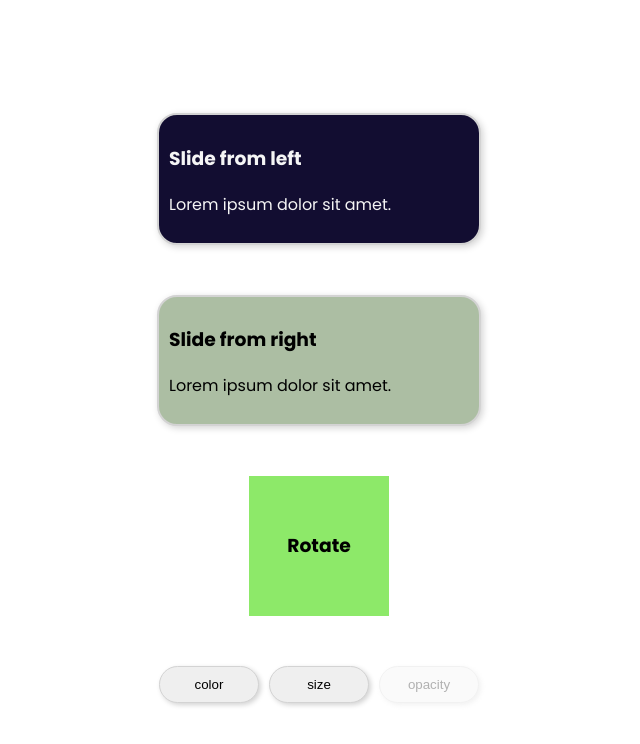
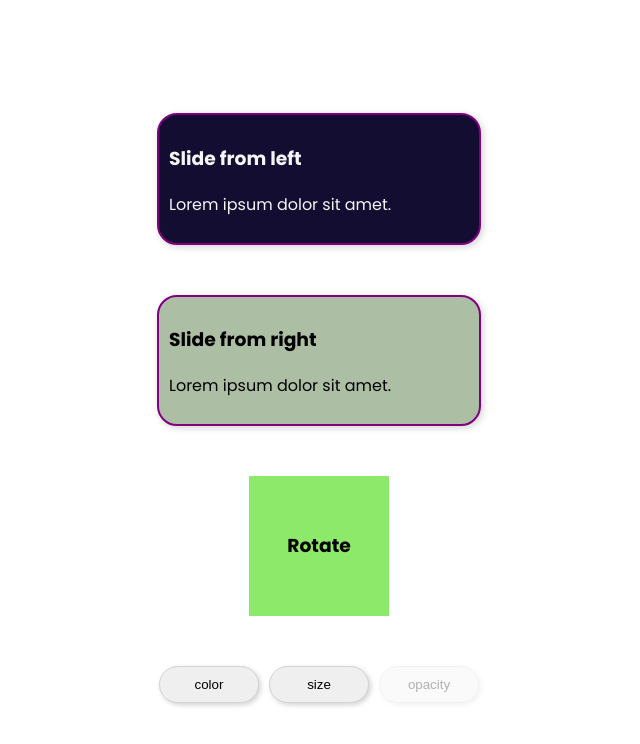
Before and after one commit to JulieKodehode/Kodeloftet-CSS-animation, a website: page index.html in a window 1280 px wide. Shown: the whole page, without its empty margins (321-961 px from the left). Drawn offline with Linux system fonts and the light colour scheme.

Commit message:
Changed color

```diff
--- a/styles.css
+++ b/styles.css
@@ -48,7 +48,7 @@ main{
   min-width: 300px;
   border-style: solid;
   border-width: 2px;
-  border-color: lightgrey;
+  border-color: purple;
   padding: 10px;
   border-radius: 20px;
   box-shadow: 2px 2px 7px #d3d3d3;
```
